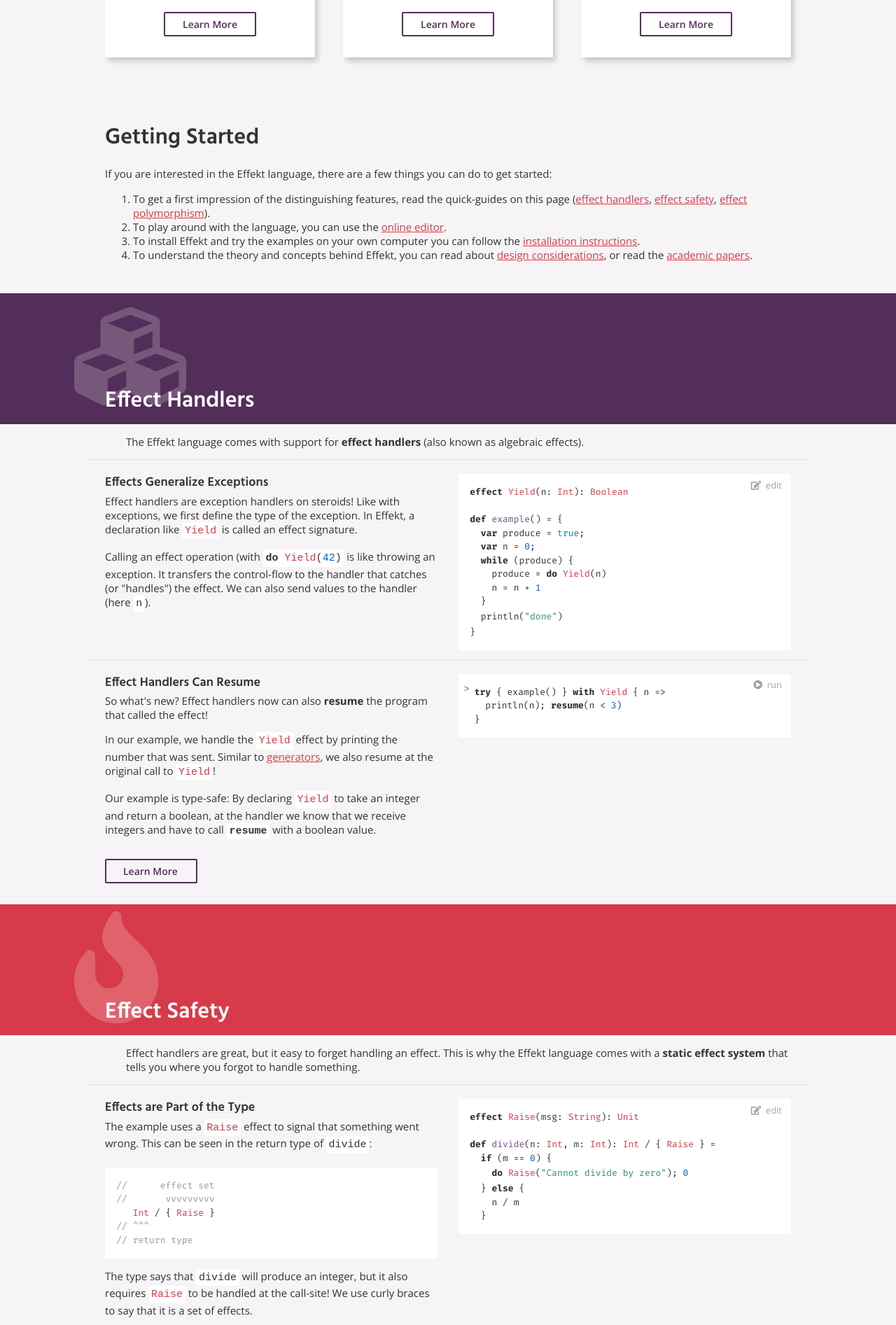
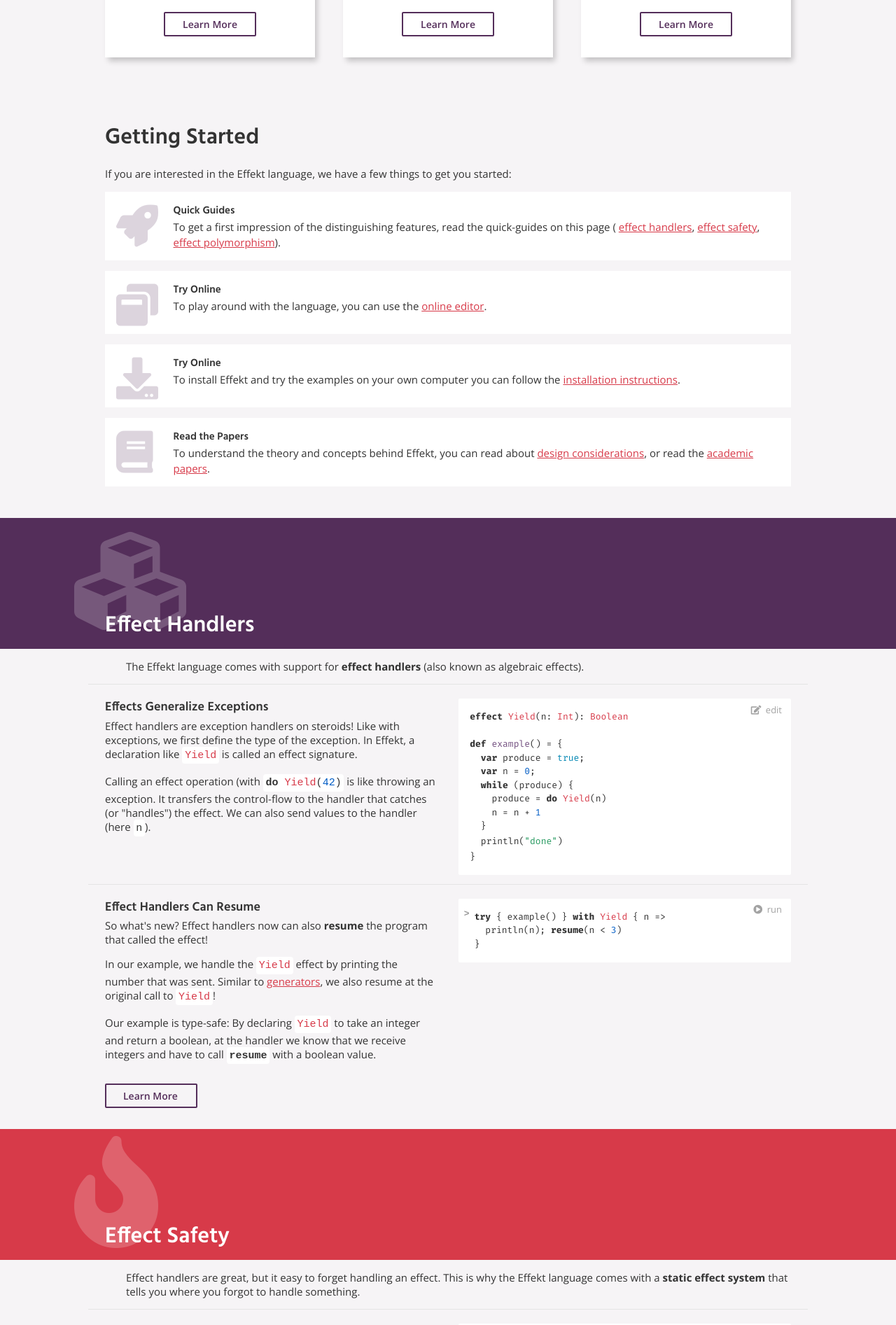
Before and after one commit to effekt-lang/effekt-website, a Jekyll site: the page built from index.md, in a window 1280 px wide. Shown: the part 944-2837 px from the top of the page at 70% size. Built offline with Jekyll 4.4.1, drawn with Linux system fonts in a browser that asks for light colours.

Commit message:
add icons to quick start

```diff
--- a/_layouts/home.html
+++ b/_layouts/home.html
@@ -89,7 +89,7 @@
 transfers the control-flow to the handler that catches (or "handles") the effect. We can also
 send values to the handler (here <code class="language-effekt">n</code>).</p>
 </div>
-<aside>
+<div>
 <pre><code class="language-effekt">effect Yield(n: Int): Boolean
 
 def example() = {
@@ -102,7 +102,7 @@
   println("done")
 }
 </code></pre>
-</aside>
+</div>
 </div>
 
 <div class="container">
@@ -121,12 +121,12 @@
 
 <a class="learn-more-button" href="docs/concepts/effect-handlers"><span class="learn-more">Learn More</span></a>
 </div>
-<aside>
+<div>
 <pre><code class="language-effekt:repl">try { example() } with Yield { n =>
   println(n); resume(n < 3)
 }
 </code></pre>
-</aside>
+</div>
 </div>
 </section>
 
@@ -159,7 +159,7 @@
 to be handled at the call-site! We use curly braces to say that it is a <emph>set of effects</emph>.</p>
 
 </div>
-<aside>
+<div>
 <pre><code class="language-effekt">effect Raise(msg: String): Unit
 
 def divide(n: Int, m: Int): Int / { Raise } =
@@ -169,7 +169,7 @@
     n / m
   }
 </code></pre>
-</aside>
+</div>
 </div>
 
 <div class="container">
@@ -180,12 +180,12 @@
 <blockquote><strong>Tipp.</strong> Click "edit" to observe the type error and try to fix it by deleting
 the type annotated on <code>typeError</code>. Hover over <code>typeError</code> to inspect the <emph>inferred</emph> type.</blockquote>
 </div>
-<aside>
+<div>
 <pre><code class="language-effekt:ignore">def typeError(): Int / {} = divide(4, 0)
 //                          ^^^^^^^^^^^^
 //                 Unhandled effects: Raise
 </code></pre>
-</aside>
+</div>
 </div>
 <div class="container">
 <div>
@@ -196,11 +196,11 @@
 
 <a class="learn-more-button" href="docs/concepts/effect-safety"><span class="learn-more">Learn More</span></a>
 </div>
-<aside>
+<div>
 <pre><code class="language-effekt:repl">try { divide(4, 0)} with Raise { msg =>
   println(msg); 42
 }</code></pre>
-</aside>
+</div>
 </div>
 </section>
 
@@ -230,7 +230,7 @@
 <pre><code class="language-effekt:sketch">def eachLine(file: File) { f: String => Unit / {} }: Unit / {}</code></pre>
 <p>Note that the signature does not say anything about effects.</p>
 </div>
-<aside>
+<div>
   <pre><code class="language-effekt:hide">
   import immutable/list
 
@@ -249,7 +249,7 @@
       println("found an empty line, aborting!")
     }
   </code></pre>
-  </aside>
+  </div>
 </div>
 
 <div class="container">
--- a/_sass/light-style/_main.scss
+++ b/_sass/light-style/_main.scss
@@ -171,3 +171,49 @@
     }
   }
 }
+
+#getting-started {
+  div {
+    background: #fff;
+    border: #efefef;
+    padding: 1em 1em 1em 6.5em;
+    min-height: 4em;
+    margin-bottom: 1em;
+    position: relative;
+
+    &:before {
+      font-family: "Font Awesome 5 Free";
+      color: $brand-primary;
+      opacity: 0.2;
+      font-size: 4em;
+      position: absolute;
+      top: 1rem;
+      left: 1rem;
+    }
+
+    > * {
+      font-size: 1em;
+      margin: 0;
+    }
+  }
+  #start-guide {
+    &:before {
+      content: "\f135"
+    }
+  }
+  #start-try {
+    &:before {
+      content: "\f2d2"
+    }
+  }
+  #start-install {
+    &:before {
+      content: "\f019"
+    }
+  }
+  #start-read {
+    &:before {
+      content: "\f02d"
+    }
+  }
+}
--- a/index.md
+++ b/index.md
@@ -22,9 +22,34 @@
 ---
 
 ## Getting Started
-If you are interested in the Effekt language, there are a few things you can do to get started:
+If you are interested in the Effekt language, we have a few things to get you started:
 
-1. To get a first impression of the distinguishing features, read the quick-guides on this page ([effect handlers](#intro-handlers), [effect safety](#intro-safety), [effect polymorphism](#intro-polymorphism)).
-2. To play around with the language, you can use the [online editor](quickstart).
-3. To install Effekt and try the examples on your own computer you can follow the [installation instructions](docs/getting-started).
-4. To understand the theory and concepts behind Effekt, you can read about [design considerations](design-considerations), or read the [academic papers](publications).
+<section id="getting-started">
+
+<div id="start-guide">
+<h3>Quick Guides</h3>
+<p>To get a first impression of the distinguishing features, read the quick-guides on this page (
+  <a href="#intro-handlers">effect handlers</a>,
+  <a href="#intro-safety">effect safety</a>,
+  <a href="#intro-polymorphism">effect polymorphism</a>).
+</p>
+</div>
+
+<div id="start-try">
+<h3>Try Online</h3>
+<p>To play around with the language, you can use the <a href="quickstart">online editor</a>.</p>
+</div>
+
+<div id="start-install">
+<h3>Try Online</h3>
+<p>To install Effekt and try the examples on your own computer you can follow the <a href="docs/getting-started">installation instructions</a>.</p>
+</div>
+
+<div id="start-read">
+<h3>Read the Papers</h3>
+<p>To understand the theory and concepts behind Effekt, you can read about
+<a href="design-considerations">design considerations</a>, or read the
+<a href="publications">academic papers</a>.</p>
+</div>
+
+</section>
```
